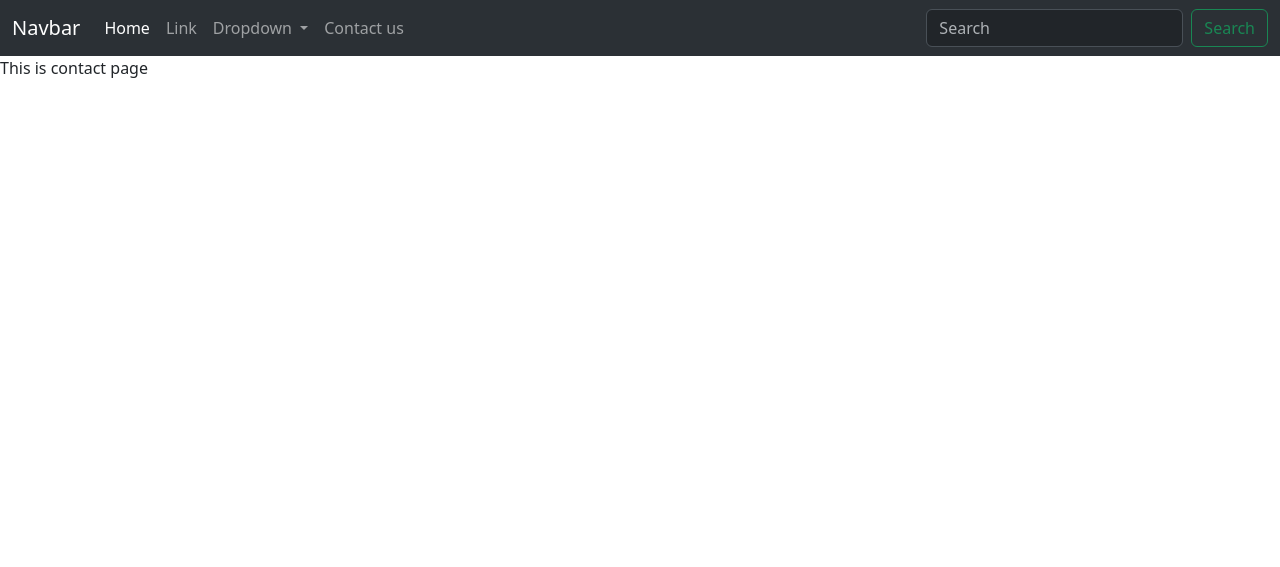
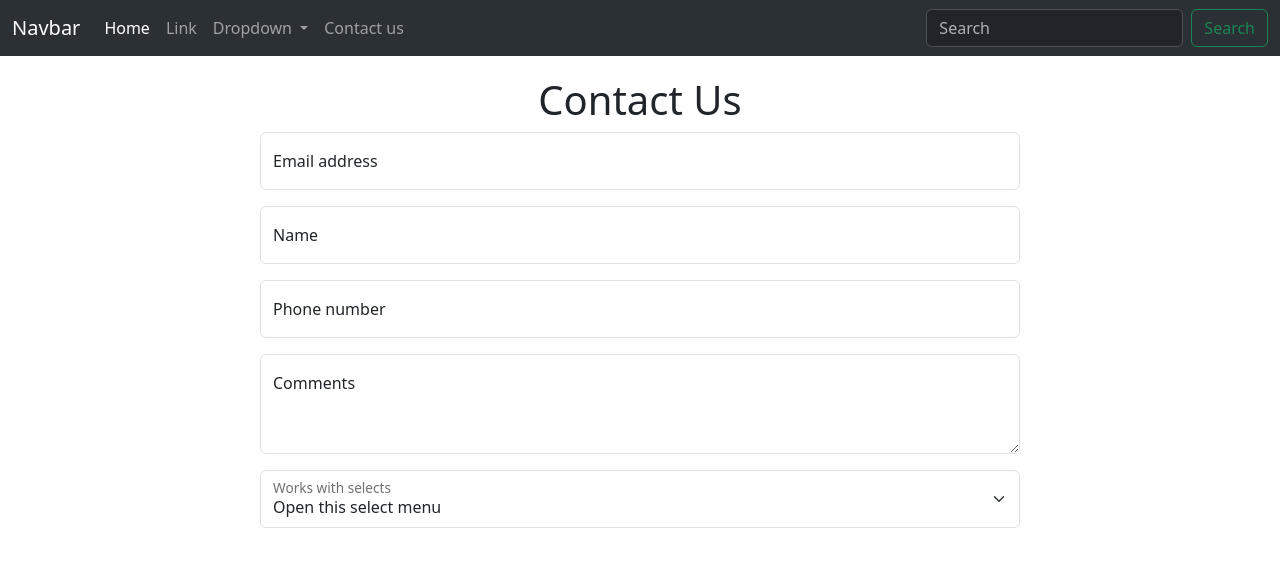
Before and after one commit to Sulavkh/django_python_001, a Django app: page /contact in a window 1280 px wide. Shown: the top 567 px of the page. Run offline with Django 5.2, Linux system fonts and the light colour scheme.

Commit message:
added contact page forms and css

```diff
--- /dev/null
+++ b/django001/static/css/contact.css
@@ -0,0 +1,4 @@
+.container.contactpage{
+    max-width: 800px;
+    padding:20px;
+}
--- a/django001/templates/contact.html
+++ b/django001/templates/contact.html
@@ -1,5 +1,34 @@
 {% extends "layout.html" %}
-
 {% block title %} Contact {% endblock title %}
-
-{% block content %}This is contact page{% endblock content %}
+{% block content %}
+<link href="static/css/contact.css" rel="stylesheet">
+<div class="container contactpage">
+    <h1 class="text-center">Contact Us</h1>
+    <div class="form-floating mb-3">
+        <input type="email" class="form-control" id="email" name="email" placeholder="name@example.com"/>
+        <label for="email">Email address</label>
+    </div>
+    <div class="form-floating mb-3">
+        <input type="text" class="form-control" id="name" name="name" placeholder="First and last name"/>
+        <label for="name">Name</label>
+    </div>
+    <div class="form-floating mb-3">
+        <input type="phone" class="form-control" id="phone" name="phonenumber" placeholder="98xxxxxxxx"/>
+        <label for="phonenumber">Phone number</label>
+    </div>
+    <div class="form-floating mb-3">
+        <textarea class="form-control" id="desc" placeholder="Leave a comment here" name="textarea" id="floatingTextarea"
+            style="height: 100px"></textarea>
+        <label for="floatingTextarea2Disabled">Comments</label>
+    </div>
+    <div class="form-floating">
+        <select class="form-select" id="floatingSelect" name="selectoption" aria-label="Floating label">
+            <option selected>Open this select menu</option>
+            <option value="1">One</option>
+            <option value="2">Two</option>
+            <option value="3">Three</option>
+        </select>
+        <label for="floatingSelect">Works with selects</label>
+    </div>
+</div>
+{% endblock content %}
```
Also changed, not shown: django001/templates/index.html (+29 -15 lines), django001/templates/layout.html (+16 -7 lines).
